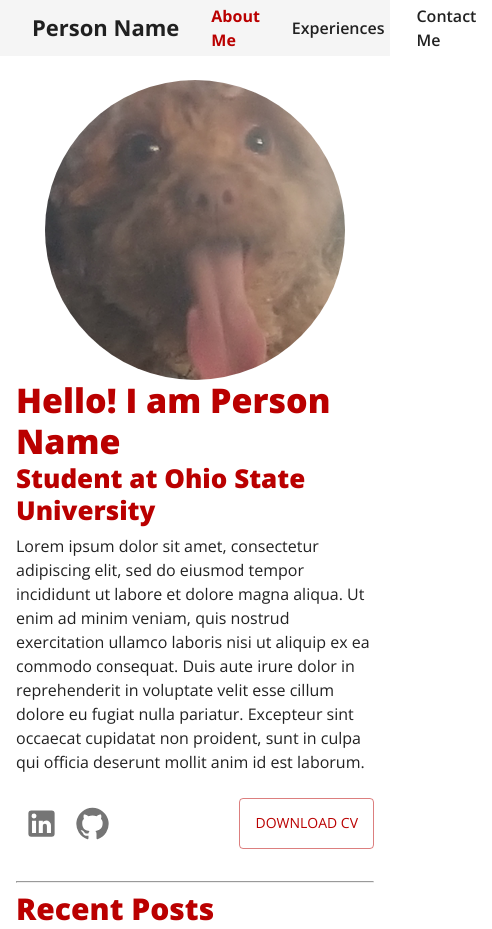
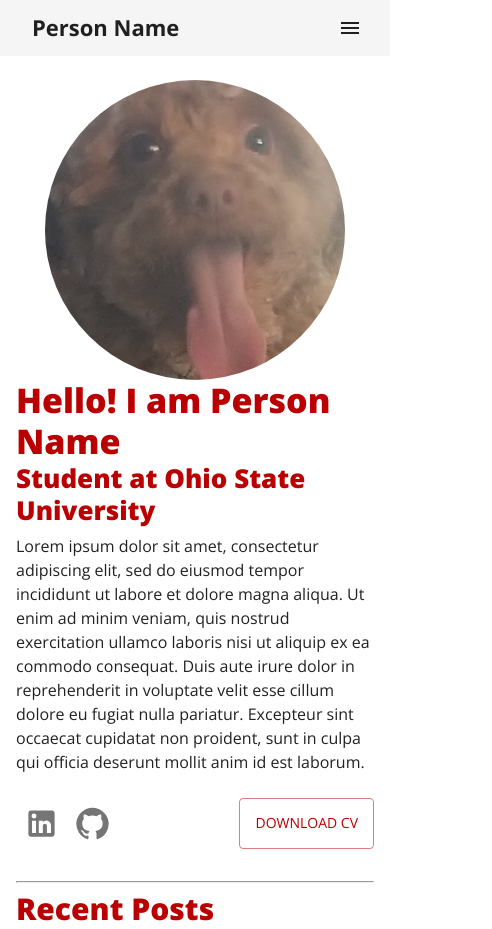
Before and after one commit to lifrank1/frankSiteRevamped, a React (Vite) app: page / in a window 390 px wide. Shown: the whole page, 492 px wide, since content can reach past the window. Built offline with nearby package versions, Linux system fonts and the light colour scheme.

Commit message:
Make navigation accessible

```diff
--- a/src/components/Navigation.jsx
+++ b/src/components/Navigation.jsx
@@ -1,6 +1,7 @@
-import { AppBar, Box, ButtonBase, Container, Toolbar, Typography, useTheme } from "@mui/material";
+import { AppBar, Box, ButtonBase, Container, IconButton, Menu, MenuItem, Stack, Toolbar, Typography, useMediaQuery, useTheme } from "@mui/material";
 import { Link, useLocation } from "react-router-dom";
-
+import MenuIcon from '@mui/icons-material/Menu';
+import { useState } from "react";
 
 const links = {
   "About Me": "/",
@@ -11,7 +12,6 @@ const links = {
 function DesktopNavigation() {
   const location = useLocation();
   const theme = useTheme();
-  console.log(location);
   return (
     <AppBar position="relative" color="default" elevation={0} sx={{mb: 3}}>
       <Container>
@@ -51,8 +51,74 @@ function DesktopNavigation() {
   );
 }
 
+function MobileNavigation() {
+  const [menuElement, setMenuElement] = useState(null);
+  const menuClick = (e) => {
+    setMenuElement(e.target);
+  };
+  const menuClose = () => {
+    setMenuElement(null);
+  };
+  return (
+    <AppBar position="relative" color="default" elevation={0} sx={{mb: 3}}>
+      <Container>
+        <Toolbar disableGutters sx={{alignItems:'stretch'}}>
+          <ButtonBase as={Link} to="/" sx={{pl: 2, pr: 2}}>
+            <Typography
+              variant="h5"
+              noWrap
+              sx={{
+                fontWeight: 700,
+                color: 'inherit'
+              }}
+            >
+              Person Name
+            </Typography>
+          </ButtonBase>
+          <Box flexGrow={1}/>
+          <Stack alignItems="center" justifyContent="center">
+            <IconButton
+              size="large"
+              aria-label="account of current user"
+              aria-controls="menu-appbar"
+              aria-haspopup="true"
+              onClick={menuClick}
+              color="inherit"
+            >
+              <MenuIcon />
+            </IconButton>
+            <Menu
+              id="menu-appbar"
+              anchorEl={menuElement}
+              anchorOrigin={{
+                vertical: 'bottom',
+                horizontal: 'right',
+              }}
+              keepMounted
+              transformOrigin={{
+                vertical: 'top',
+                horizontal: 'right',
+              }}
+              open={Boolean(menuElement)}
+              onClose={menuClose}
+            >
+              {Object.entries(links).map(([label, path], i) => (
+                <MenuItem key={i} onClick={menuClose} as={Link} to={path}>
+                  <Typography variant="navbar">{label}</Typography>
+                </MenuItem>
+              ))}
+            </Menu>
+          </Stack>
+        </Toolbar>
+      </Container>
+    </AppBar>
+  );
+}
+
 function Navigation() {
-  return (<DesktopNavigation />)
+  const theme = useTheme();
+  const isMobile = useMediaQuery(theme.breakpoints.down('md'));
+  return (isMobile ? (<MobileNavigation />) : (<DesktopNavigation/>))
 }
 
 export default Navigation;
--- a/src/theme.js
+++ b/src/theme.js
@@ -49,6 +49,7 @@ const typographyChanges = {
   },
   navbar: {
     fontWeight: '600',
+    color: 'black'
   }
 }
 
```
Also changed, not shown: 2 other files (tests, documents, lock files or other folders).
